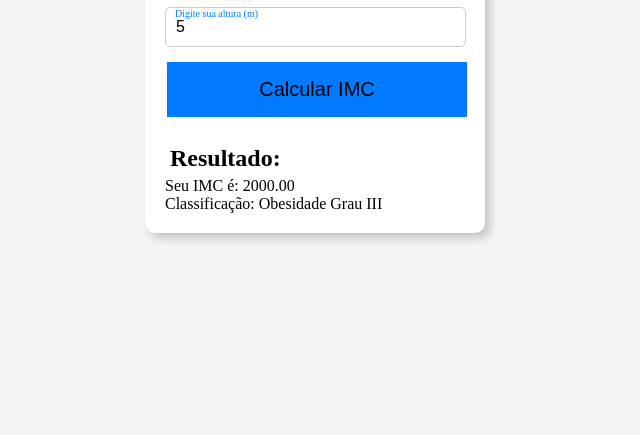
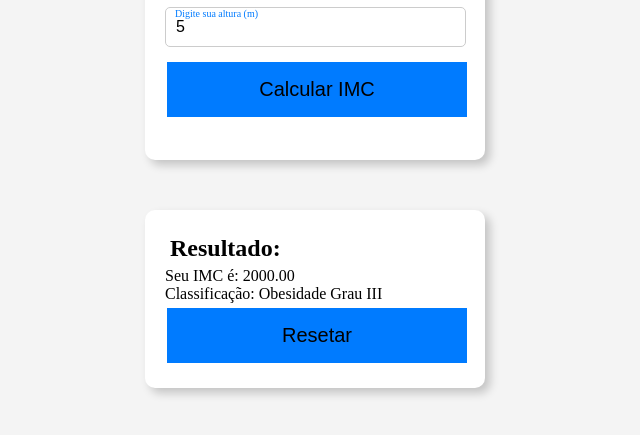
Before and after one commit to CaiohSantana/CalculadoraIMC, a website: page src/index.html in a window 1280 px wide. Both pictures are taken after typing "5", "5" into the empty fields and a click on the button "Calcular IMC". Shown: the part 273-708 px from the top of the page, without its empty margins (325-965 px from the left). Drawn offline with Linux system fonts and the light colour scheme.

Commit message:
adicionando o botão Reset

```diff
--- a/src/index.html
+++ b/src/index.html
@@ -36,12 +36,17 @@
 
         <!-- RESULTADO -->
          <br>
-        <div class="resultado">
-            <h2 class="h2"> Resultado:</h2>
-            <a id="resultado" class="IMCresult">Seu IMC é: -- </a>
-            <a id="classificacao" class="IMCresult"> Classificação: -- </a>
-        </div>
+
     </main>
+
+    <div class="resultado" style="display: none;">
+        <h2 class="h2"> Resultado:</h2>
+        <a id="resultado" class="IMCresult">Seu IMC é: -- </a>
+        <a id="classificacao" class="IMCresult"> Classificação: -- </a>
+
+        <button class="button" onclick="resetarIMC()">Resetar</button>
+    </div>
+
 </body>
 
 </html>
--- a/src/script.js
+++ b/src/script.js
@@ -36,6 +36,15 @@ function calcularIMC() {
         classificacao = "Obesidade Grau III";
     }
 
+    document.querySelector(".resultado").style.display = "block";
     document.getElementById("resultado").innerHTML = `Seu IMC é: ${imc.toFixed(2)}`;
     document.getElementById("classificacao").innerHTML = `Classificação: ${classificacao}`;
 }
+
+function resetarIMC() {
+    document.getElementById('peso').value = '';
+    document.getElementById('altura').value = '';
+    document.getElementById('resultado').textContent = 'Seu IMC é: --';
+    document.getElementById('classificacao').textContent = 'Classificação: --';
+    document.querySelector('.resultado').style.display = 'none';
+}
--- a/src/style.css
+++ b/src/style.css
@@ -1,5 +1,5 @@
 body {
-    display: flex;
+    display: block;
     justify-content: center;
     align-items: flex-start;
     height: 100vh;
@@ -78,6 +78,14 @@ main {
 .resultado {
     display: grid;
     justify-content: start;
+    width: 300px;
+    padding: 20px;
+    border-radius: 10px;
+    background-color: white;
+    box-shadow: 5px 5px 10px rgba(0, 0, 0, 0.2);
+    text-align: center;
+    margin: auto;
+    margin-top: 50px;
 }
 
 h1 i {
```
